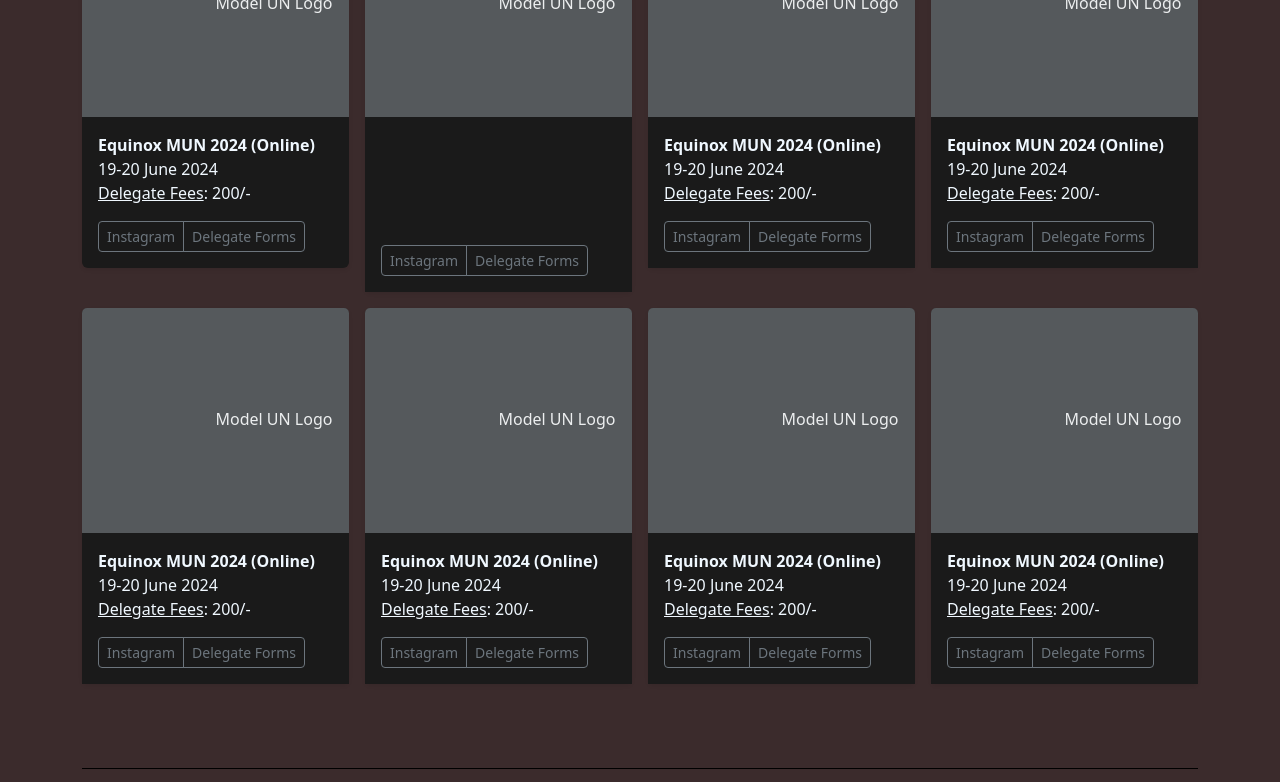
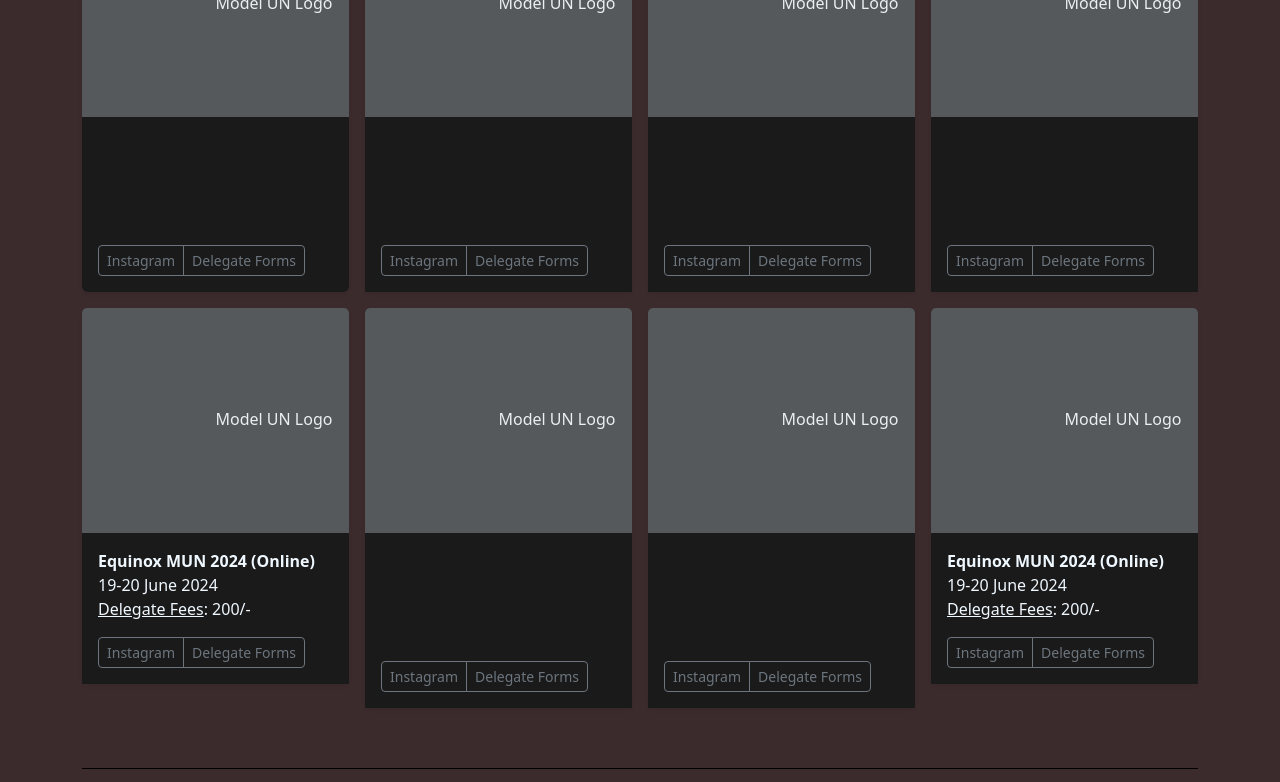
Before and after one commit to Genius398/website, a plain HTML site: page home.html in a window 1280 px wide. Shown: the part 780-1562 px from the top of the page. Drawn offline with Linux system fonts and the light colour scheme.

```diff
--- a/home.html
+++ b/home.html
@@ -219,7 +219,7 @@
             <div class="card shadow-sm" style="background-color: rgb(26, 26, 26);">
               <svg class="bd-placeholder-img card-img-top" style="background-color: dimgray;" width="100%" height="225" xmlns="http://www.w3.org/2000/svg" role="img" aria-label="Placeholder: Model UN Logo" preserveAspectRatio="xMidYMid slice" focusable="false"><title>Placeholder</title><rect width="100%" height="100%" fill="#55595c"></rect><text x="50%" y="50%" fill="#eceeef" dy=".3em">Model UN Logo</text></svg>
               <div class="card-body classuwu">
-                <p class="card-text" style="background-color: rgb(26, 26, 26); color: aliceblue;"><B>Equinox MUN 2024 (Online)</B><br>19-20 June 2024<br><u>Delegate Fees</u>: 200/-</b></p>
+                <p><br><br><br><br></p>
                 <div class="d-flex justify-content-between align-items-center">
                   <div class="btn-group">
                     <button type="button" class="btn btn-sm btn-outline-secondary">Instagram</button>
@@ -249,7 +249,7 @@
             <div class="card shadow-sm">
               <svg class="bd-placeholder-img card-img-top" width="100%" height="225" xmlns="http://www.w3.org/2000/svg" role="img" aria-label="Placeholder: Model UN Logo" preserveAspectRatio="xMidYMid slice" focusable="false"><title>Placeholder</title><rect width="100%" height="100%" fill="#55595c"></rect><text x="50%" y="50%" fill="#eceeef" dy=".3em">Model UN Logo</text></svg>
               <div class="card-body classuwu" style="background-color:rgb(26, 26, 26) ;">
-                <p class="card-text" style="background-color: rgb(26, 26, 26); color: aliceblue;"><B>Equinox MUN 2024 (Online)</B><br>19-20 June 2024<br><u>Delegate Fees</u>: 200/-</b></p>
+                <p><br><br><br><br></p>
                 <div class="d-flex justify-content-between align-items-center">
                   <div class="btn-group">
                     <button type="button" class="btn btn-sm btn-outline-secondary">Instagram</button>
@@ -264,7 +264,7 @@
             <div class="card shadow-sm">
               <svg class="bd-placeholder-img card-img-top" width="100%" height="225" xmlns="http://www.w3.org/2000/svg" role="img" aria-label="Placeholder: Model UN Logo" preserveAspectRatio="xMidYMid slice" focusable="false"><title>Placeholder</title><rect width="100%" height="100%" fill="#55595c"></rect><text x="50%" y="50%" fill="#eceeef" dy=".3em">Model UN Logo</text></svg>
               <div class="card-body  classuwu" style="background-color: rgb(26, 26, 26);">
-                <p class="card-text" style="background-color: rgb(26, 26, 26); color: aliceblue;"><B>Equinox MUN 2024 (Online)</B><br>19-20 June 2024<br><u>Delegate Fees</u>: 200/-</b></p>
+                <p><br><br><br><br></p>
                 <div class="d-flex justify-content-between align-items-center">
                   <div class="btn-group">
                     <button type="button" class="btn btn-sm btn-outline-secondary">Instagram</button>
@@ -294,7 +294,7 @@
             <div class="card shadow-sm">
               <svg class="bd-placeholder-img card-img-top" width="100%" height="225" xmlns="http://www.w3.org/2000/svg" role="img" aria-label="Placeholder: Model UN Logo" preserveAspectRatio="xMidYMid slice" focusable="false"><title>Placeholder</title><rect width="100%" height="100%" fill="#55595c"></rect><text x="50%" y="50%" fill="#eceeef" dy=".3em">Model UN Logo</text></svg>
               <div class="card-body  classuwu" style="background-color: rgb(26, 26, 26);">
-                <p class="card-text" style="background-color: rgb(26, 26, 26); color: aliceblue;"><B>Equinox MUN 2024 (Online)</B><br>19-20 June 2024<br><u>Delegate Fees</u>: 200/-</b></p>
+                <p><br><br><br><br></p>
                 <div class="d-flex justify-content-between align-items-center">
                   <div class="btn-group">
                     <button type="button" class="btn btn-sm btn-outline-secondary">Instagram</button>
@@ -309,7 +309,7 @@
             <div class="card shadow-sm">
               <svg class="bd-placeholder-img card-img-top" width="100%" height="225" xmlns="http://www.w3.org/2000/svg" role="img" aria-label="Placeholder: Model UN Logo" preserveAspectRatio="xMidYMid slice" focusable="false"><title>Placeholder</title><rect width="100%" height="100%" fill="#55595c"></rect><text x="50%" y="50%" fill="#eceeef" dy=".3em">Model UN Logo</text></svg>
               <div class="card-body classuwu" style="background-color: rgb(26, 26, 26);">
-                <p class="card-text" style="background-color: rgb(26, 26, 26); color: aliceblue;"><B>Equinox MUN 2024 (Online)</B><br>19-20 June 2024<br><u>Delegate Fees</u>: 200/-</b></p>
+                <p><br><br><br><br></p>
                 <div class="d-flex justify-content-between align-items-center">
                   <div class="btn-group">
                     <button type="button" class="btn btn-sm btn-outline-secondary">Instagram</button>
```
